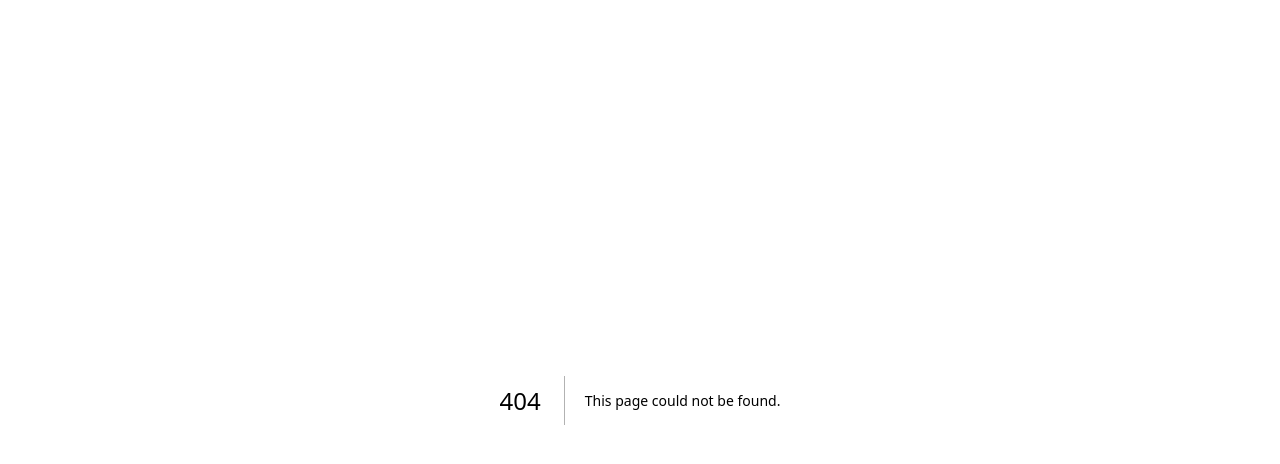
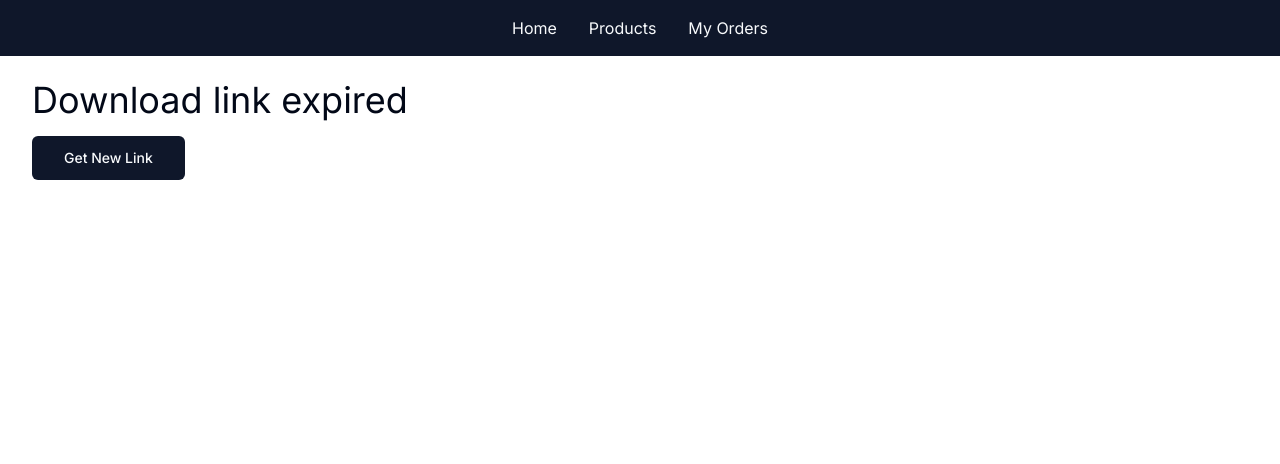
Before and after one commit to Kantslo/ecommerce-squad, a Next.js app: page /products/download/expired in a window 1280 px wide. Before the commit this address had no page. Shown: the top 464 px of the page. Built offline with nearby package versions, Linux system fonts and the light colour scheme.

Commit message:
feat: added new url route for handling expiration page

```diff
--- /dev/null
+++ b/app/(customerFacing)/products/download/expired/page.tsx
@@ -0,0 +1,13 @@
+import { Button } from "@/components/ui/button";
+import Link from "next/link";
+
+export default function Expired() {
+  return (
+    <>
+      <h1 className="text-4xl mb-4">Download link expired</h1>
+      <Button asChild size="lg">
+        <Link href="/orders">Get New Link</Link>
+      </Button>
+    </>
+  );
+}
```
